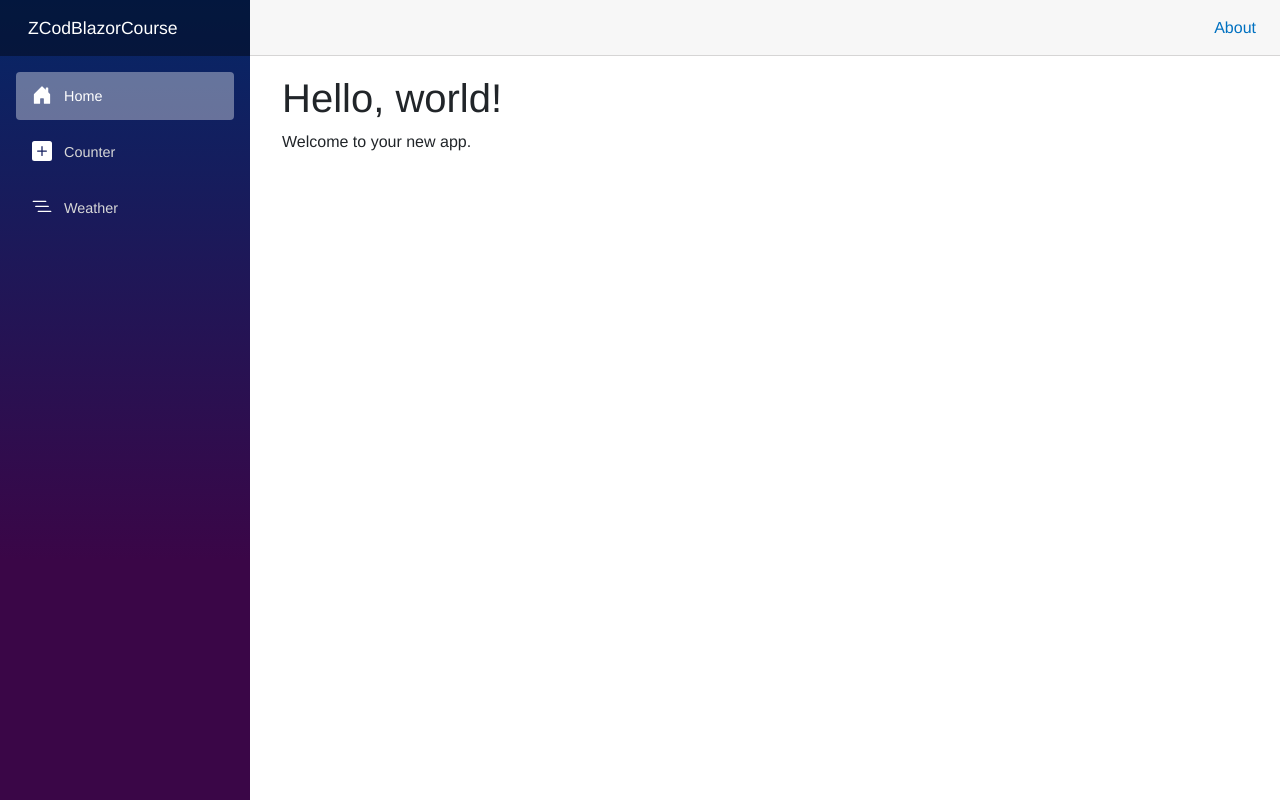
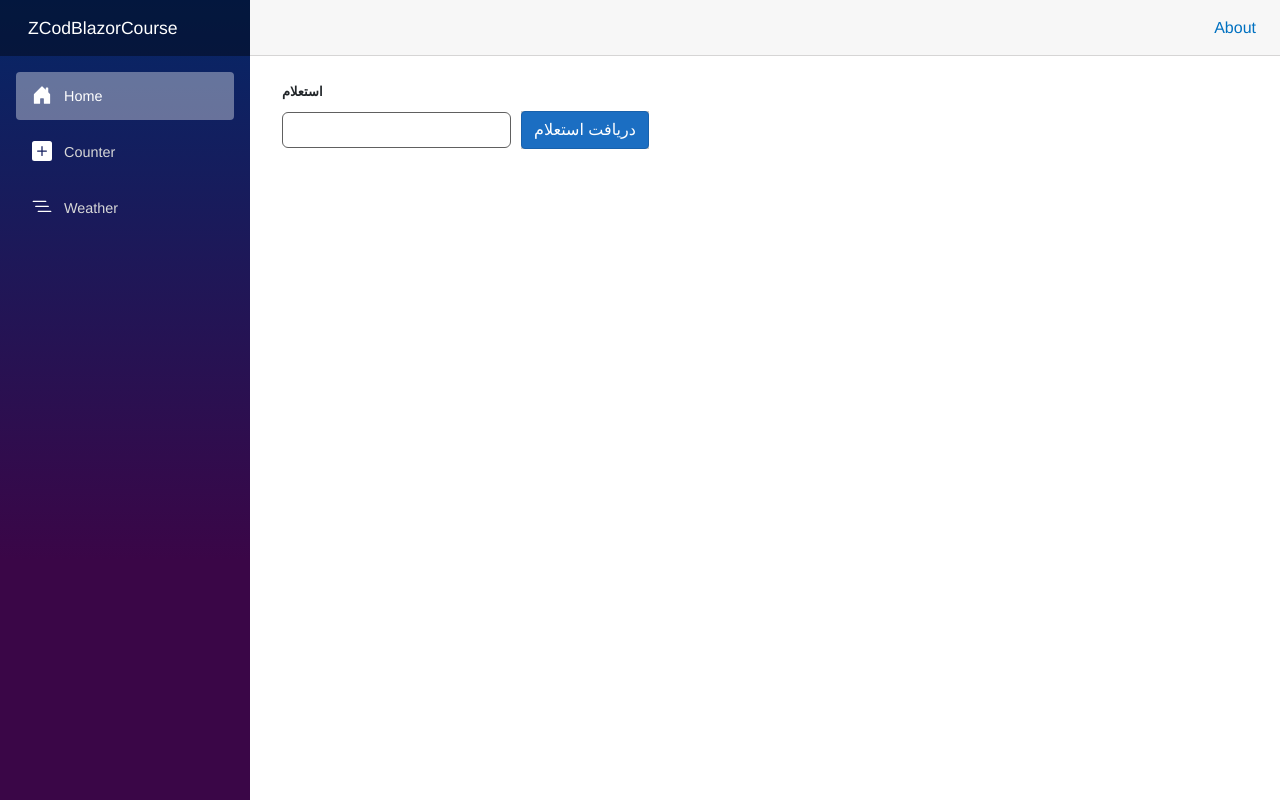
Before and after one commit to zcodLearn/ZCodBlazorCourse, an ASP.NET Core app: page / in a window 1280 px wide. Run offline with ASP.NET Core 8, Linux system fonts and the light colour scheme; style sheets or scripts are compiled from the project's sources.

Commit message:
input group

```diff
--- /dev/null
+++ b/Components/InputGroupComponent.razor
@@ -0,0 +1,19 @@
+
+
+<div class="input-group-component">
+    <label>@(string.IsNullOrWhiteSpace(DisplayName) ? nameof(Value) : DisplayName)</label>
+    <div class="input-group-box">
+        <input type="text" class="" value="@Value" @onchange="OnChangeValue" />
+        @if (ButtonTemplate is not null)
+        {
+            <div class="input-group-button-template">
+                @ButtonTemplate
+            </div>
+        }
+        else
+        {
+            <!-- Template -->
+        }
+    </div>
+
+</div>
--- /dev/null
+++ b/Components/InputGroupComponent.razor.css
@@ -0,0 +1,39 @@
+
+
+.input-group-component {
+    display: flex;
+    flex-direction:column;
+    align-items:start;
+    gap: 10px;
+    justify-content: start;
+}
+    .input-group-component label {
+        font-weight:bold;
+        font-size:13px;
+    }
+.input-group-box {
+    display:flex;
+    gap:10px;
+    align-items:center;
+    justify-content:start;
+}
+    .input-group-box input {
+        min-height: 36px;
+        border: 1px solid #606060;
+        background: white;
+        border-radius: 6px;
+        padding: 4px 10px;
+        -moz-transition: all 0.2s ease-in-out;
+        -o-transition: all 0.2s ease-in-out;
+        -webkit-transition: all 0.2s ease-in-out;
+        transition: all 0.2s ease-in-out;
+    }
+    .input-group-box input:focus, .input-group-box input:active {
+        border-color: #0034ff;
+        outline: 3px solid #aebfff;
+    }
+
+.input-group-button-template {
+    background: #c7c7c7;
+    border: unset;
+}
--- a/Pages/Home.razor
+++ b/Pages/Home.razor
@@ -1,7 +1,25 @@
 @page "/"
+@using ZCodBlazorCourse.Components
 
 <PageTitle>Home</PageTitle>
 
-<h1>Hello, world!</h1>
+<h3>
+    @MyValue
+</h3>
 
-Welcome to your new app.
+<InputGroupComponent DisplayName="استعلام" @bind-Value="@MyValue">
+    <ButtonTemplate>
+        <button class="btn btn-primary" @onclick="GetInquiry">
+            دریافت استعلام
+        </button>
+    </ButtonTemplate>
+</InputGroupComponent>
+
+@code {
+    public string MyValue { get; set; }
+
+    private async Task GetInquiry()
+    {
+        // request
+    }
+}
```
Also changed, not shown: Components/InputGroupComponent.razor.cs (added, +28 -0 lines), 1 other file.
